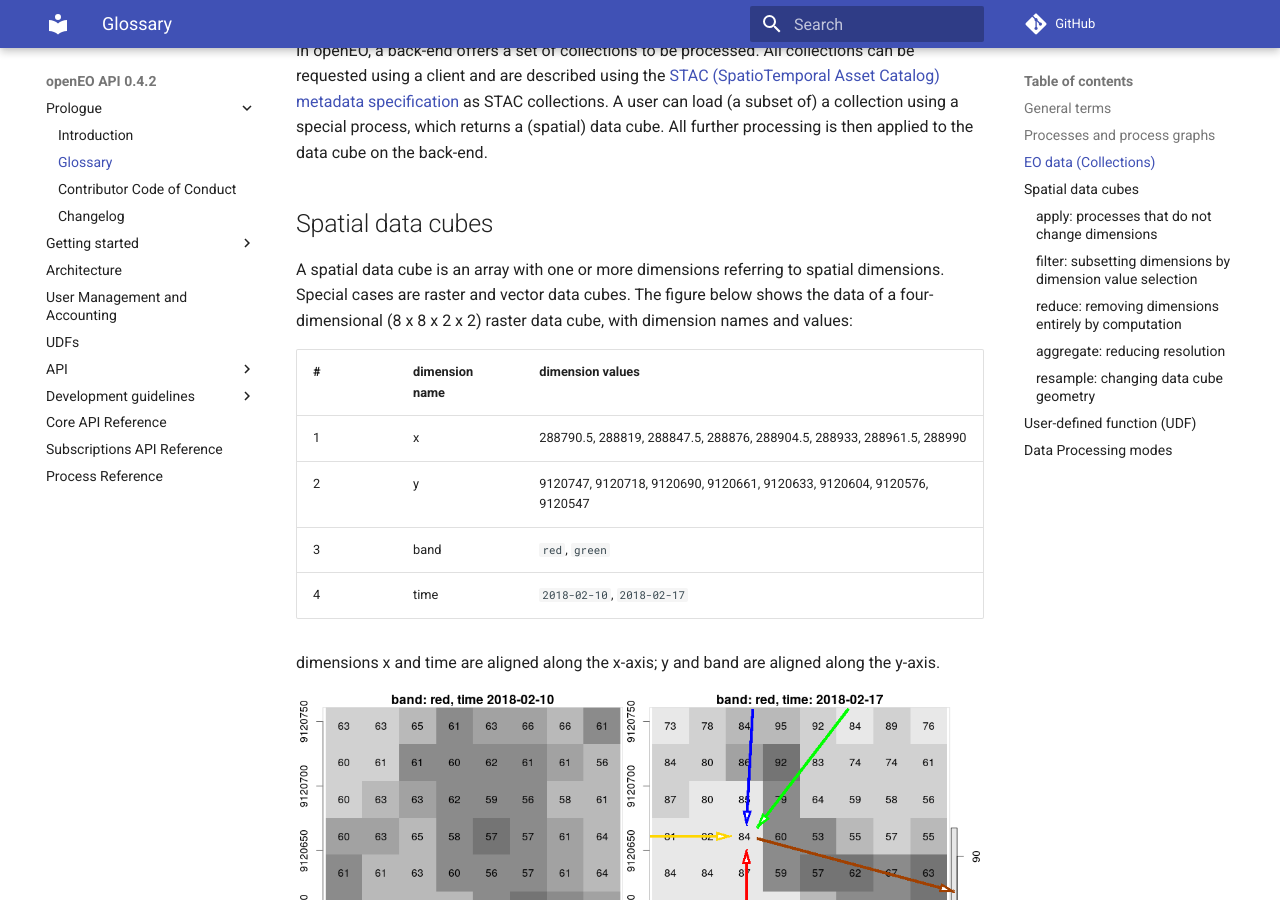
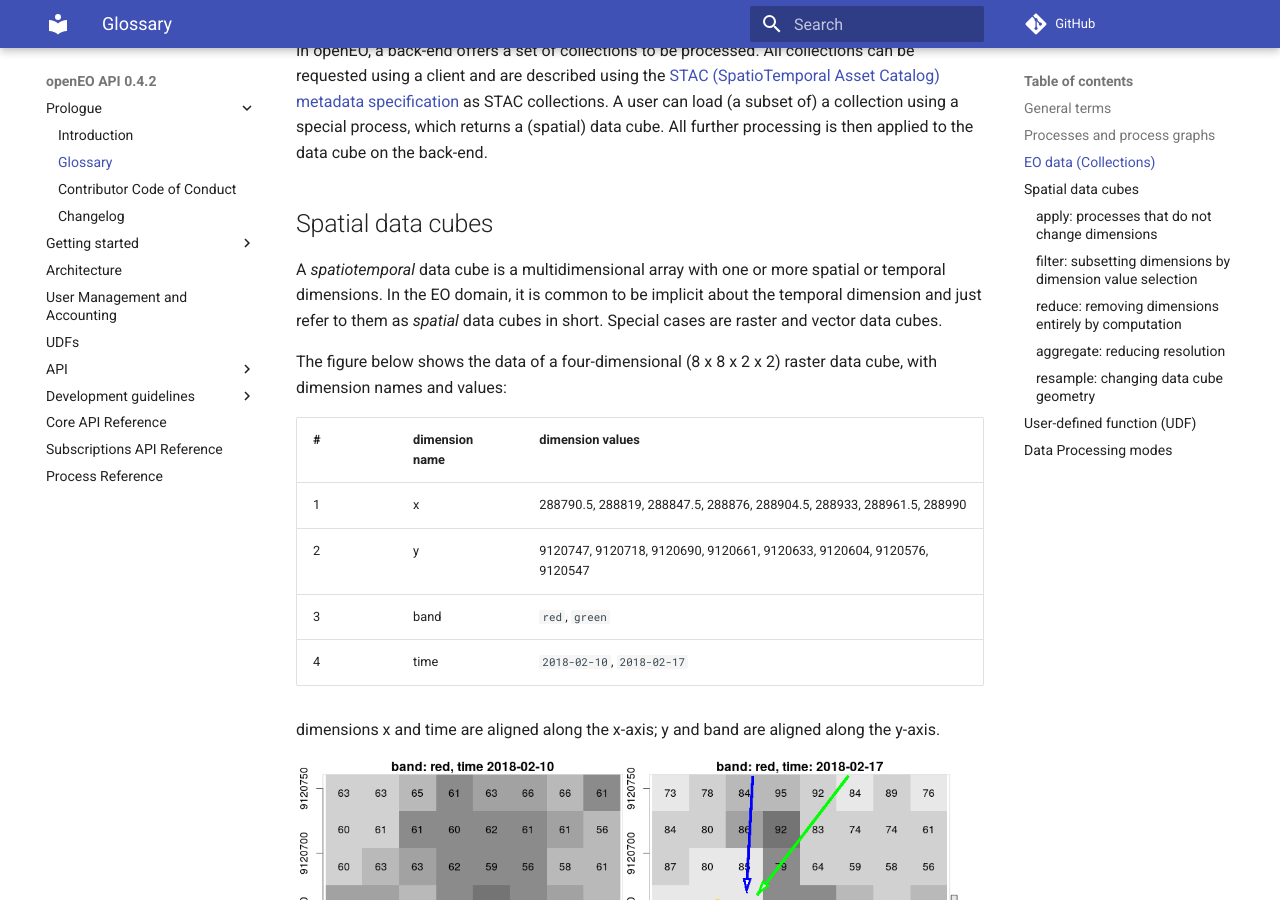
Before and after one commit to Open-EO/openeo-api, an MkDocs documentation site: the page built from docs/glossary.md, in a window 1280 px wide and 900 px high, scrolled down 1354 px. Built offline with MkDocs 1.6.1 and Material for MkDocs 9.7.7, drawn with Linux system fonts in a browser that asks for light colours; comment, search, counter and statistics services are not loaded.

Commit message:
Be bit more clear about spatiotemporal data cubes in glossary (#197)
Fixes #188: be bit more clear about spatiotemporal data cubes in glossary

```diff
--- a/docs/glossary.md
+++ b/docs/glossary.md
@@ -31,8 +31,10 @@ In openEO, a back-end offers a set of collections to be processed. All collectio
 
 ## Spatial data cubes
 
-A spatial data cube is an array with one or more dimensions
-referring to spatial dimensions. Special cases are raster and vector data cubes.
+A *spatiotemporal* data cube is a multidimensional array with one or more spatial or temporal dimensions.
+In the EO domain, it is common to be implicit about the temporal dimension and just refer to them as *spatial* data cubes in short.
+Special cases are raster and vector data cubes.
+
 The figure below shows the data of
 a four-dimensional (8 x 8 x 2 x 2) raster data cube, with dimension names
 and values:
```
